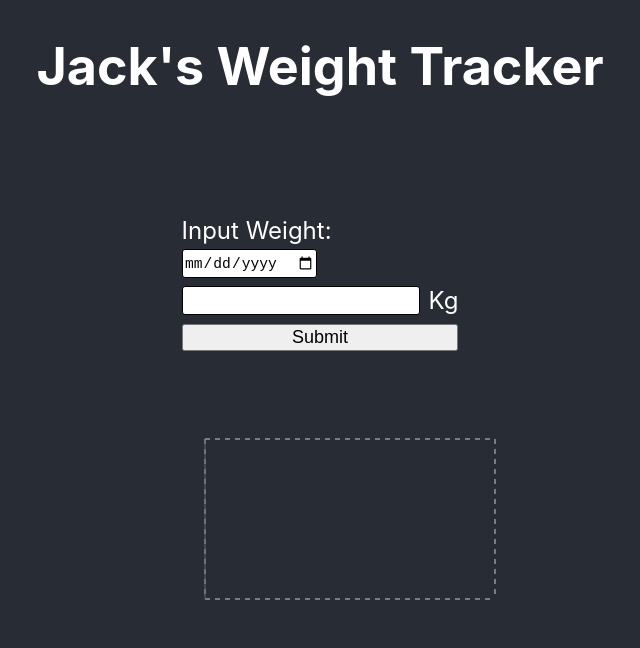
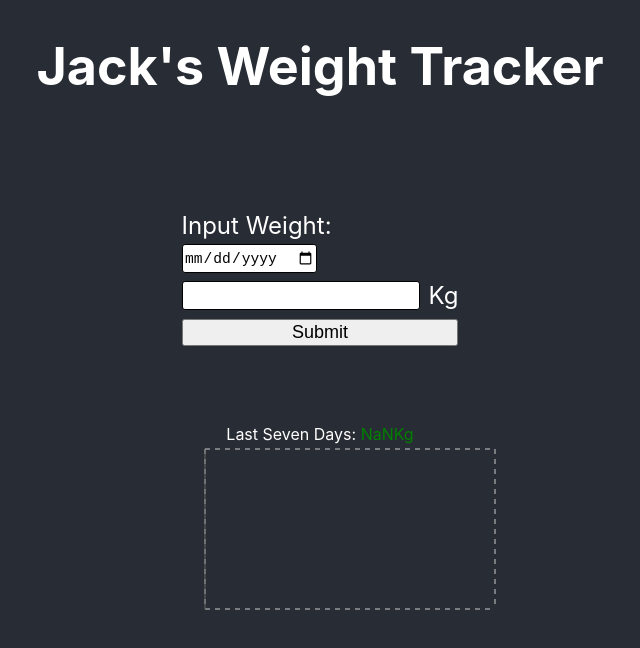
Before and after one commit to jack-ohara/weight-tracker, a React (Create React App) app: page / in a window 1280 px wide. Shown: the top 648 px of the page, without its empty margins (320-960 px from the left). Built offline with nearby package versions, Linux system fonts and the light colour scheme.

Commit message:
Added a stat for the last seven days

```diff
--- a/src/components/stats/last-seven-days/lastSevenDays.js
+++ b/src/components/stats/last-seven-days/lastSevenDays.js
@@ -1,8 +1,48 @@
-import React from 'react';
+import React, { useEffect, useState } from 'react';
 import styled from 'styled-components';
+import { GetWeights } from '../../../data-acccess/weightAccess';
 
-const Container = styled.div``;
+const Container = styled.div`
+  text-align: left;
+`;
+
+const DeltaValue = styled.span`
+  color: ${(props) => (props.isNegative ? 'green' : 'red')};
+`;
 
 export const LastSevenDays = () => {
-  return <Container> </Container>;
+  const [sevenDayDelta, setSevenDaysDelta] = useState('0Kg');
+  const [isNegative, setIsNegative] = useState(true);
+
+  useEffect(() => {
+    const weights = GetWeights();
+
+    const lastSevenDays = weights
+      .slice(weights.length - 7)
+      .map((e) => e.weight);
+
+    const deltaNumber = lastSevenDays[6] - lastSevenDays[0];
+
+    let deltaString;
+
+    if (deltaNumber > 0) {
+      deltaString = `+${deltaNumber.toFixed(2)}Kg`;
+      setIsNegative(false);
+    } else if (deltaNumber === 0.0) {
+      deltaString = '--';
+      setIsNegative(false);
+    } else {
+      deltaString = `${deltaNumber.toFixed(2)}Kg`;
+      setIsNegative(true);
+    }
+
+    setSevenDaysDelta(deltaString);
+  }, []);
+
+  return (
+    <Container>
+      Last Seven Days:{' '}
+      <DeltaValue isNegative={isNegative}>{sevenDayDelta}</DeltaValue>
+    </Container>
+  );
 };
```
